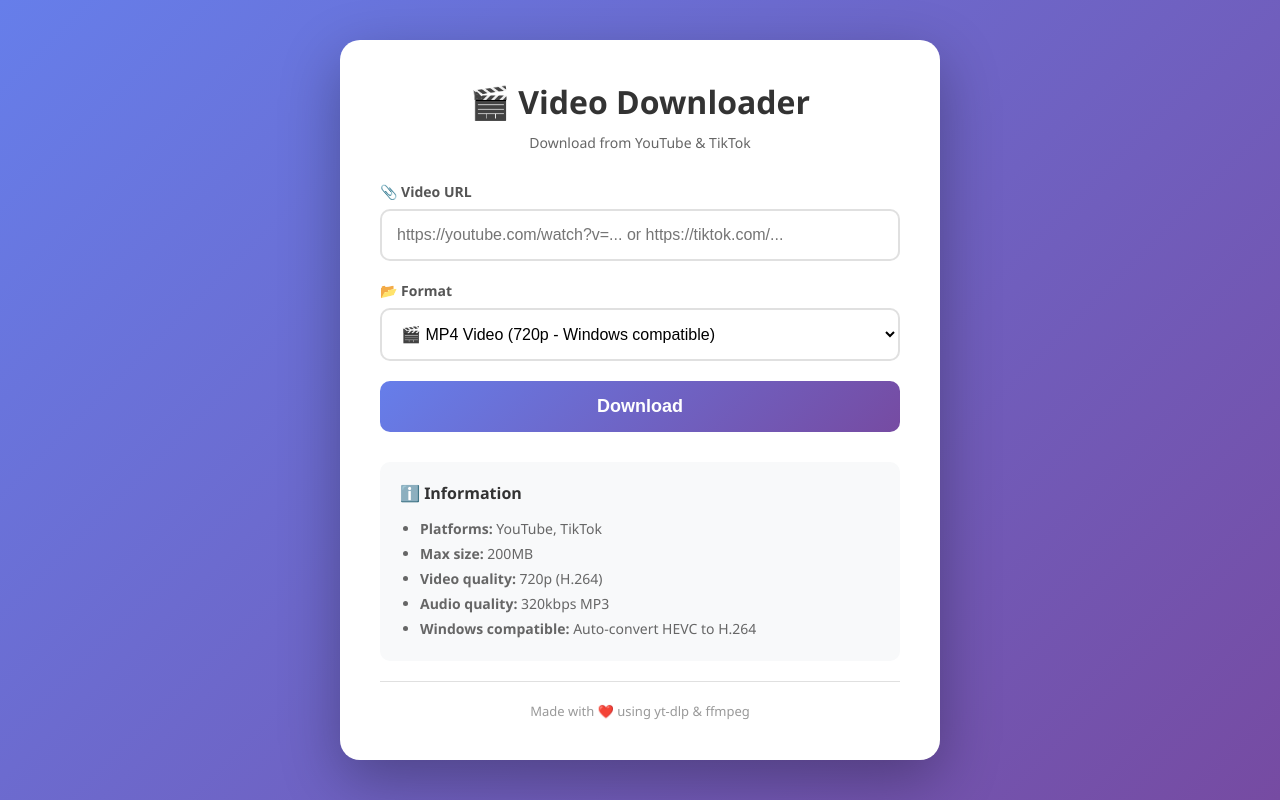
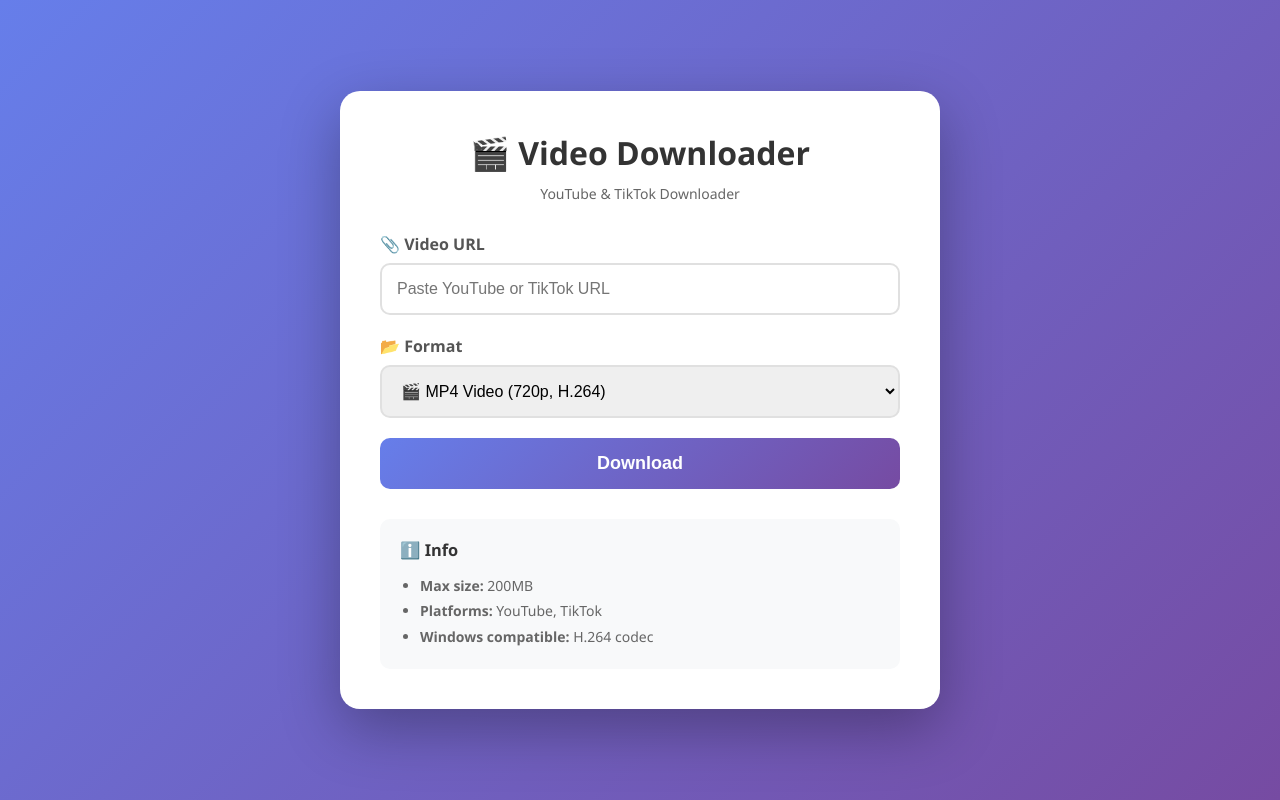
Before and after one commit to nwe-kerchief/videoandaudiodownloader, a Flask app: page / in a window 1280 px wide. Run offline with Flask 3, Linux system fonts and the light colour scheme.

Commit message:
Update index.html

```diff
--- a/templates/index.html
+++ b/templates/index.html
@@ -3,16 +3,11 @@
 <head>
     <meta charset="UTF-8">
     <meta name="viewport" content="width=device-width, initial-scale=1.0">
-    <title>Video Downloader - YouTube & TikTok</title>
+    <title>Video Downloader</title>
     <style>
-        * {
-            margin: 0;
-            padding: 0;
-            box-sizing: border-box;
-        }
-
+        * { margin: 0; padding: 0; box-sizing: border-box; }
         body {
-            font-family: 'Segoe UI', Tahoma, Geneva, Verdana, sans-serif;
+            font-family: 'Segoe UI', sans-serif;
             background: linear-gradient(135deg, #667eea 0%, #764ba2 100%);
             min-height: 100vh;
             display: flex;
@@ -28,73 +22,23 @@
             max-width: 600px;
             width: 100%;
             padding: 40px;
-            animation: fadeIn 0.5s ease-in;
         }
-
-        @keyframes fadeIn {
-            from { opacity: 0; transform: translateY(20px); }
-            to { opacity: 1; transform: translateY(0); }
-        }
-
-        h1 {
-            text-align: center;
-            color: #333;
-            margin-bottom: 10px;
-            font-size: 32px;
-            font-weight: 700;
-        }
-
-        .subtitle {
-            text-align: center;
-            color: #666;
-            margin-bottom: 30px;
-            font-size: 14px;
-        }
-
-        .form-group {
-            margin-bottom: 20px;
-        }
-
-        label {
-            display: block;
-            margin-bottom: 8px;
-            color: #555;
-            font-weight: 600;
-            font-size: 14px;
-        }
-
-        input[type="text"] {
+        h1 { text-align: center; color: #333; margin-bottom: 10px; font-size: 32px; }
+        .subtitle { text-align: center; color: #666; margin-bottom: 30px; font-size: 14px; }
+        .form-group { margin-bottom: 20px; }
+        label { display: block; margin-bottom: 8px; color: #555; font-weight: 600; }
+        input, select {
             width: 100%;
             padding: 15px;
             border: 2px solid #e0e0e0;
             border-radius: 10px;
             font-size: 16px;
-            transition: all 0.3s;
         }
-
-        input[type="text"]:focus {
+        input:focus, select:focus {
             outline: none;
             border-color: #667eea;
             box-shadow: 0 0 0 3px rgba(102, 126, 234, 0.1);
         }
-
-        select {
-            width: 100%;
-            padding: 15px;
-            border: 2px solid #e0e0e0;
-            border-radius: 10px;
-            font-size: 16px;
-            background: white;
-            cursor: pointer;
-            transition: all 0.3s;
-        }
-
-        select:focus {
-            outline: none;
-            border-color: #667eea;
-            box-shadow: 0 0 0 3px rgba(102, 126, 234, 0.1);
-        }
-
         button {
             width: 100%;
             padding: 15px;
@@ -172,152 +95,146 @@
             font-size: 14px;
             color: #666;
         }
-
-        .info h3 {
-            margin-bottom: 12px;
-            color: #333;
-            font-size: 16px;
-            font-weight: 600;
-        }
-
-        .info ul {
-            margin-left: 20px;
-            line-height: 1.8;
-        }
-
-        .footer {
-            text-align: center;
-            margin-top: 20px;
-            padding-top: 20px;
-            border-top: 1px solid #e0e0e0;
-            color: #999;
-            font-size: 13px;
-        }
-
-        @media (max-width: 600px) {
-            .container { padding: 25px; }
-            h1 { font-size: 24px; }
-        }
+        .info h3 { margin-bottom: 12px; color: #333; }
+        .info ul { margin-left: 20px; line-height: 1.8; }
     </style>
 </head>
 <body>
     <div class="container">
         <h1>🎬 Video Downloader</h1>
-        <p class="subtitle">Download from YouTube & TikTok</p>
+        <p class="subtitle">YouTube & TikTok Downloader</p>
 
-        <form id="downloadForm">
+        <form id="form">
             <div class="form-group">
-                <label for="url">📎 Video URL</label>
-                <input
-                    type="text"
-                    id="url"
-                    placeholder="https://youtube.com/watch?v=... or https://tiktok.com/..."
-                    required
-                >
+                <label>📎 Video URL</label>
+                <input type="text" id="url" placeholder="Paste YouTube or TikTok URL" required>
             </div>
 
             <div class="form-group">
-                <label for="format">📂 Format</label>
+                <label>📂 Format</label>
                 <select id="format">
-                    <option value="mp4">🎬 MP4 Video (720p - Windows compatible)</option>
+                    <option value="mp4">🎬 MP4 Video (720p, H.264)</option>
                     <option value="mp3">🎵 MP3 Audio (320kbps)</option>
                 </select>
             </div>
 
-            <button type="submit" id="submitBtn">Download</button>
+            <button type="submit" id="btn">Download</button>
         </form>
 
-        <div class="spinner" id="spinner"></div>
+        <div class="progress-bar" id="progressBar">
+            <div class="progress-fill" id="progressFill">0%</div>
+        </div>
+
         <div id="status"></div>
 
         <div class="info">
-            <h3>ℹ️ Information</h3>
+            <h3>ℹ️ Info</h3>
             <ul>
+                <li><strong>Max size:</strong> 200MB</li>
                 <li><strong>Platforms:</strong> YouTube, TikTok</li>
-                <li><strong>Max size:</strong> 200MB</li>
-                <li><strong>Video quality:</strong> 720p (H.264)</li>
-                <li><strong>Audio quality:</strong> 320kbps MP3</li>
-                <li><strong>Windows compatible:</strong> Auto-convert HEVC to H.264</li>
+                <li><strong>Windows compatible:</strong> H.264 codec</li>
             </ul>
         </div>
-
-        <div class="footer">Made with ❤️ using yt-dlp & ffmpeg</div>
     </div>
 
     <script>
-        const form = document.getElementById('downloadForm');
-        const status = document.getElementById('status');
-        const submitBtn = document.getElementById('submitBtn');
-        const spinner = document.getElementById('spinner');
-        const urlInput = document.getElementById('url');
-        const formatSelect = document.getElementById('format');
+        let downloadId = null;
+        let checkInterval = null;
 
-        form.addEventListener('submit', async (e) => {
+        document.getElementById('form').onsubmit = async (e) => {
             e.preventDefault();
 
-            const url = urlInput.value.trim();
-            const format = formatSelect.value;
+            const url = document.getElementById('url').value.trim();
+            const format = document.getElementById('format').value;
+            const btn = document.getElementById('btn');
+            const status = document.getElementById('status');
+            const progressBar = document.getElementById('progressBar');
+            const progressFill = document.getElementById('progressFill');
 
-            if (!url) {
-                showStatus('Please enter a URL', 'error');
-                return;
-            }
-
-            submitBtn.disabled = true;
-            submitBtn.textContent = 'Processing...';
-            spinner.style.display = 'block';
-            hideStatus();
+            btn.disabled = true;
+            btn.textContent = 'Starting...';
+            status.className = 'processing show';
+            status.textContent = '⏳ Initializing download...';
+            progressBar.style.display = 'block';
+            progressFill.style.width = '10%';
+            progressFill.textContent = '10%';
 
             try {
-                const response = await fetch('/api/download', {
+                // Start download
+                const response = await fetch('/api/start-download', {
                     method: 'POST',
                     headers: {'Content-Type': 'application/json'},
-                    body: JSON.stringify({ url, format })
+                    body: JSON.stringify({url, format})
                 });
 
                 if (!response.ok) {
                     const error = await response.json();
-                    throw new Error(error.error || 'Download failed');
+                    throw new Error(error.error);
                 }
 
-                const contentDisposition = response.headers.get('Content-Disposition');
-                let filename = `download.${format}`;
+                const data = await response.json();
+                downloadId = data.download_id;
 
-                if (contentDisposition) {
-                    const match = contentDisposition.match(/filename="?(.+?)"?$/);
-                    if (match) filename = match[1];
+                status.textContent = '📥 Downloading...';
+                progressFill.style.width = '30%';
+                progressFill.textContent = '30%';
+
+                // Poll for status
+                checkInterval = setInterval(checkDownloadStatus, 2000);
+
+            } catch (error) {
+                btn.disabled = false;
+                btn.textContent = 'Download';
+                status.className = 'error show';
+                status.textContent = '❌ ' + error.message;
+                progressBar.style.display = 'none';
+            }
+        };
+
+        async function checkDownloadStatus() {
+            try {
+                const response = await fetch(`/api/status/${downloadId}`);
+                const data = await response.json();
+
+                const status = document.getElementById('status');
+                const progressFill = document.getElementById('progressFill');
+                const btn = document.getElementById('btn');
+
+                if (data.status === 'ready') {
+                    clearInterval(checkInterval);
+
+                    status.className = 'success show';
+                    status.textContent = '✅ Ready! Downloading file...';
+                    progressFill.style.width = '100%';
+                    progressFill.textContent = '100%';
+
+                    // Download file
+                    window.location.href = `/api/download/${downloadId}`;
+
+                    setTimeout(() => {
+                        btn.disabled = false;
+                        btn.textContent = 'Download';
+                        document.getElementById('url').value = '';
+                        document.getElementById('progressBar').style.display = 'none';
+                        status.textContent = '✅ Download complete!';
+                    }, 2000);
+
+                } else if (data.status === 'error') {
+                    clearInterval(checkInterval);
+                    btn.disabled = false;
+                    btn.textContent = 'Download';
+                    status.className = 'error show';
+                    status.textContent = '❌ ' + data.error;
+                    document.getElementById('progressBar').style.display = 'none';
+
+                } else if (data.status === 'downloading') {
+                    progressFill.style.width = '60%';
+                    progressFill.textContent = '60%';
                 }
 
-                const blob = await response.blob();
-                const downloadUrl = window.URL.createObjectURL(blob);
-                const a = document.createElement('a');
-                a.href = downloadUrl;
-                a.download = filename;
-                document.body.appendChild(a);
-                a.click();
-                document.body.removeChild(a);
-                window.URL.revokeObjectURL(downloadUrl);
-
-                showStatus('✅ Download started! Check your downloads folder.', 'success');
-                urlInput.value = '';
-
             } catch (error) {
-                console.error('Error:', error);
-                showStatus('❌ ' + error.message, 'error');
-            } finally {
-                submitBtn.disabled = false;
-                submitBtn.textContent = 'Download';
-                spinner.style.display = 'none';
+                console.error('Status check error:', error);
             }
-        });
-
-        function showStatus(message, type) {
-            status.textContent = message;
-            status.className = type + ' show';
-        }
-
-        function hideStatus() {
-            status.className = '';
         }
     </script>
 </body>
```
Also changed, not shown: other parts of templates/index.html (+23 -45 lines).
